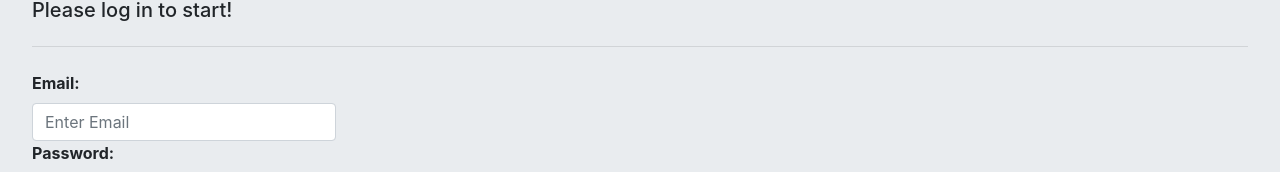
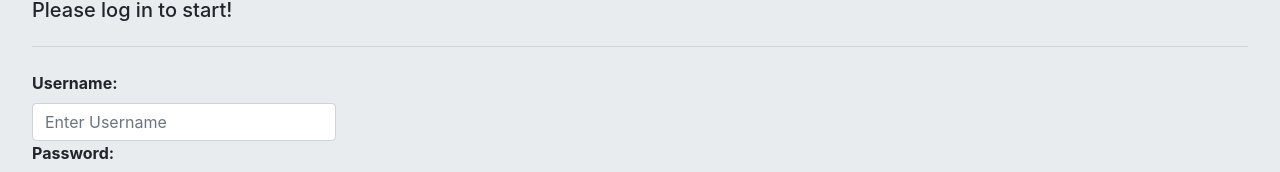
Before and after one commit to KatarzynaMolenda/BabySitterLocally, an Angular app: page / in a window 1280 px wide. Shown: the part 220-392 px from the top of the page. Built offline with nearby package versions, Linux system fonts and the light colour scheme.

Commit message:
Changed email on login screen to username

```diff
--- a/src/app/login/login.component.html
+++ b/src/app/login/login.component.html
@@ -18,8 +18,8 @@
     <div class="form-group">
       <hr class="my-4">
       <div>
-        <label class="logonLabel" for="uname"><b>Email:</b></label>
-        <input type="email" class="form-control col-3" placeholder="Enter Email" name="uname" required id="uname"
+        <label class="logonLabel" for="uname"><b>Username:</b></label>
+        <input type="text" class="form-control col-3" placeholder="Enter Username" name="uname" required id="uname"
                [(ngModel)]="username">
       </div>
       <div>
```
